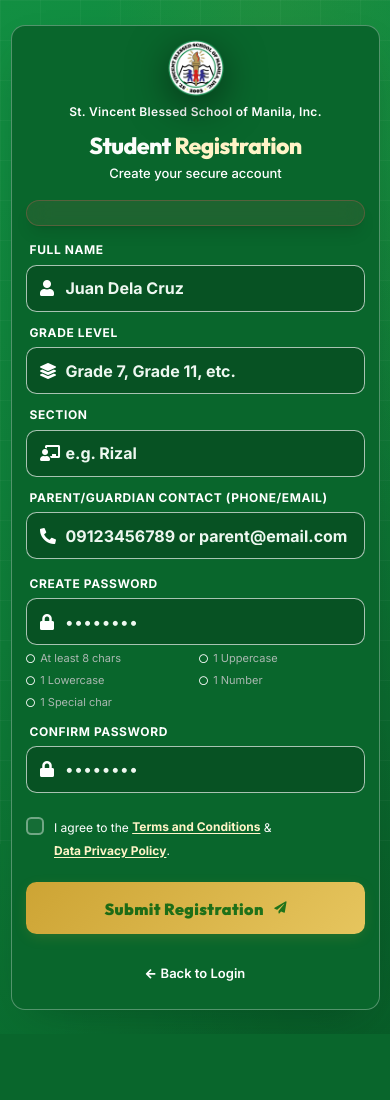
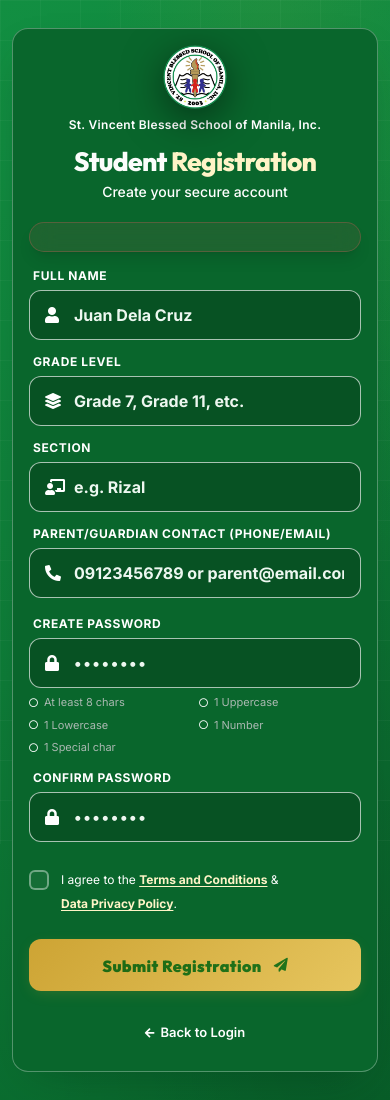
Before and after one commit to CrayCray3000/StudentShield-SoftwareEngineering, a CodeIgniter 4 app: the page made by web-app-ci4/app/Views/register.php in a window 390 px wide. Before the commit the page ends 1034 px from the top, so only its background shows below. Run offline with PHP 8.4 and a stand-in for CodeIgniter, Linux system fonts and the light colour scheme; the template is opened without the code that fills it, so the values that code supplies are empty; some libraries are stand-ins or nearby versions.

Commit message:
UI: improve mobile typography scaling across student and staff views

```diff
--- a/web-app-ci4/app/Views/admin_login.php
+++ b/web-app-ci4/app/Views/admin_login.php
@@ -53,7 +53,7 @@
     <style>
         @media (max-width: 1440px) { html { font-size: 15px; } }
         @media (max-width: 1280px) { html { font-size: 14px; } }
-        /* Disable aggressive scaling below 1024 to respect touch breakpoints */
+        @media (max-width: 768px) { html { font-size: 16px; } } /* Reset for mobile */
 
         body { font-family: 'Inter', sans-serif; background-color: #096328; overflow-x: hidden; }
         h1, h2, h3, .font-heading { font-family: 'Outfit', sans-serif; }
--- a/web-app-ci4/app/Views/admin_pending_registrations.php
+++ b/web-app-ci4/app/Views/admin_pending_registrations.php
@@ -30,6 +30,7 @@
     <style>
         @media (max-width: 1440px) { html { font-size: 15px; } }
         @media (max-width: 1280px) { html { font-size: 14px; } }
+        @media (max-width: 768px) { html { font-size: 16px; } } /* Reset for mobile */
         body { background-color: #f8faf6; font-family: 'Inter', sans-serif; }
         h1, h2, h3, h4 { font-family: 'Outfit', sans-serif; }
         .glass-header {
--- a/web-app-ci4/app/Views/login.php
+++ b/web-app-ci4/app/Views/login.php
@@ -54,7 +54,7 @@
         /* Responsive scaling */
         @media (max-width: 1440px) { html { font-size: 15px; } }
         @media (max-width: 1280px) { html { font-size: 14px; } }
-        /* Disable automatic shrinking below 1024 to rely natively on tailwind mobile classes instead for pixel-perfect touch control */
+        @media (max-width: 768px) { html { font-size: 16px; } } /* Reset for mobile */
 
         body { font-family: 'Inter', sans-serif; background-color: #0F8A3A; overflow-x: hidden; }
         h1, h2, h3, .font-heading { font-family: 'Outfit', sans-serif; }
--- a/web-app-ci4/app/Views/register.php
+++ b/web-app-ci4/app/Views/register.php
@@ -54,6 +54,7 @@
         /* Responsive scaling */
         @media (max-width: 1440px) { html { font-size: 15px; } }
         @media (max-width: 1280px) { html { font-size: 14px; } }
+        @media (max-width: 768px) { html { font-size: 16px; } } /* Reset for mobile */
 
         body { font-family: 'Inter', sans-serif; background-color: #0F8A3A; overflow-x: hidden; }
         h1, h2, h3, .font-heading { font-family: 'Outfit', sans-serif; }
@@ -173,11 +174,11 @@
             <div class="text-center mb-5 sm:mb-8">
                 <div class="flex flex-col items-center justify-center mb-3 sm:mb-4">
                     <img src="<?= base_url('images/logo.png?v=6') ?>" alt="SVBSM Logo" class="w-16 h-16 sm:w-24 sm:h-24 object-contain mx-auto mb-2 drop-shadow-[0_10px_20px_rgba(0,0,0,0.5)]">
-                    <p class="text-white/90 font-semibold text-[12px] sm:text-[14px] tracking-wide">St. Vincent Blessed School of Manila, Inc.</p>
+                    <p class="text-white/90 font-semibold text-xs sm:text-sm tracking-wide">St. Vincent Blessed School of Manila, Inc.</p>
                 </div>
 
                 <h1 class="text-[1.65em] sm:text-[2rem] font-heading font-extrabold tracking-tight text-white mb-1 leading-tight">Student <span class="text-gold">Registration</span></h1>
-                <p class="text-white/70 font-medium text-[13px] sm:text-[15px]">Create your secure account</p>
+                <p class="text-white/70 font-medium text-sm sm:text-base">Create your secure account</p>
             </div>
 
             <!-- Error/Success Flash -->
@@ -202,7 +203,7 @@
                 <?= csrf_field() ?>
 
                 <div class="space-y-1.5">
-                    <label for="name" class="block text-[12px] sm:text-[13px] font-bold text-white/80 ml-1 uppercase tracking-wider">Full Name</label>
+                    <label for="name" class="block text-xs sm:text-sm font-bold text-white/80 ml-1 uppercase tracking-wider">Full Name</label>
                     <div class="relative group/input">
                         <div class="absolute inset-y-0 left-0 pl-4 flex items-center pointer-events-none">
                             <i class="fas fa-user text-white/40 group-focus-within/input:text-gold transition-colors text-[16px]"></i>
@@ -215,7 +216,7 @@
 
                 <div class="grid grid-cols-1 md:grid-cols-2 gap-3.5 sm:gap-4">
                     <div class="space-y-1.5">
-                        <label for="grade_level" class="block text-[12px] sm:text-[13px] font-bold text-white/80 ml-1 uppercase tracking-wider">Grade Level</label>
+                        <label for="grade_level" class="block text-xs sm:text-sm font-bold text-white/80 ml-1 uppercase tracking-wider">Grade Level</label>
                         <div class="relative group/input">
                             <div class="absolute inset-y-0 left-0 pl-4 flex items-center pointer-events-none">
                                 <i class="fas fa-layer-group text-white/40 group-focus-within/input:text-gold transition-colors text-[16px]"></i>
@@ -227,7 +228,7 @@
                     </div>
 
                     <div class="space-y-1.5">
-                        <label for="section" class="block text-[12px] sm:text-[13px] font-bold text-white/80 ml-1 uppercase tracking-wider">Section</label>
+                        <label for="section" class="block text-xs sm:text-sm font-bold text-white/80 ml-1 uppercase tracking-wider">Section</label>
                         <div class="relative group/input">
                             <div class="absolute inset-y-0 left-0 pl-4 flex items-center pointer-events-none">
                                 <i class="fas fa-chalkboard-teacher text-white/40 group-focus-within/input:text-gold transition-colors text-[16px]"></i>
@@ -240,7 +241,7 @@
                 </div>
 
                 <div class="space-y-1.5">
-                    <label for="parent_contact" class="block text-[12px] sm:text-[13px] font-bold text-white/80 ml-1 uppercase tracking-wider">Parent/Guardian Contact (Phone/Email)</label>
+                    <label for="parent_contact" class="block text-xs sm:text-sm font-bold text-white/80 ml-1 uppercase tracking-wider">Parent/Guardian Contact (Phone/Email)</label>
                     <div class="relative group/input">
                         <div class="absolute inset-y-0 left-0 pl-4 flex items-center pointer-events-none">
                             <i class="fas fa-phone-alt text-white/40 group-focus-within/input:text-gold transition-colors text-[16px]"></i>
@@ -253,7 +254,7 @@
 
                 <div class="grid grid-cols-1 md:grid-cols-2 gap-3.5 sm:gap-4 pt-1 sm:pt-2">
                     <div class="space-y-1.5">
-                        <label for="password" class="block text-[12px] sm:text-[13px] font-bold text-white/80 ml-1 uppercase tracking-wider">Create Password</label>
+                        <label for="password" class="block text-xs sm:text-sm font-bold text-white/80 ml-1 uppercase tracking-wider">Create Password</label>
                         <div class="relative group/input">
                             <div class="absolute inset-y-0 left-0 pl-4 flex items-center pointer-events-none">
                                 <i class="fas fa-lock text-white/40 group-focus-within/input:text-gold transition-colors text-[16px]"></i>
@@ -273,7 +274,7 @@
                     </div>
 
                     <div class="space-y-1.5">
-                        <label for="password_confirm" class="block text-[12px] sm:text-[13px] font-bold text-white/80 ml-1 uppercase tracking-wider">Confirm Password</label>
+                        <label for="password_confirm" class="block text-xs sm:text-sm font-bold text-white/80 ml-1 uppercase tracking-wider">Confirm Password</label>
                         <div class="relative group/input">
                             <div class="absolute inset-y-0 left-0 pl-4 flex items-center pointer-events-none">
                                 <i class="fas fa-lock text-white/40 group-focus-within/input:text-gold transition-colors text-[16px]"></i>
@@ -294,7 +295,7 @@
                             <div class="w-5 h-5 border-2 border-white/40 rounded-md bg-white/5 peer-checked:bg-gold peer-checked:border-gold transition-all duration-300"></div>
                             <i class="fas fa-check absolute text-[11px] text-[#0A1C11] opacity-0 peer-checked:opacity-100 transition-opacity duration-300 pointer-events-none"></i>
                         </div>
-                        <span class="text-[12px] sm:text-[13px] text-white/80 leading-snug">
+                        <span class="text-xs sm:text-sm text-white/80 leading-snug">
                             I agree to the <button type="button" onclick="openTermsModal()" class="text-gold hover:text-gold-light font-bold underline underline-offset-2 transition-colors py-1">Terms and Conditions</button> & <button type="button" onclick="openTermsModal()" class="text-gold hover:text-gold-light font-bold underline underline-offset-2 transition-colors py-1">Data Privacy Policy</button>.
                         </span>
                     </label>
--- a/web-app-ci4/app/Views/report_bullying.php
+++ b/web-app-ci4/app/Views/report_bullying.php
@@ -54,7 +54,7 @@
         /* Responsive scaling */
         @media (max-width: 1440px) { html { font-size: 15px; } }
         @media (max-width: 1280px) { html { font-size: 14px; } }
-        /* Rely natively on Tailwind breakpoints below 1024 for precise touch control */
+        @media (max-width: 768px) { html { font-size: 16px; } } /* Reset for mobile */
 
         body { font-family: 'Inter', sans-serif; background-color: #0F8A3A; overflow-x: hidden; }
         .font-heading { font-family: 'Outfit', sans-serif; }
--- a/web-app-ci4/public/css/school-brand.css
+++ b/web-app-ci4/public/css/school-brand.css
@@ -75,3 +75,34 @@
 .school-case-banner [class~="text-white/80"],
 .school-profile-banner [class~="text-white/70"],
 .school-profile-banner [class~="text-white/80"] { color: #FFFFFF; }
+
+/* ── Mobile Typography & Readability Scaling (Student & Staff) ── */
+@media (max-width: 768px) {
+    html {
+        font-size: 16px !important;
+        -webkit-text-size-adjust: 100%;
+        text-size-adjust: 100%;
+    }
+
+    /* Elevate mobile stat & directory cards readability */
+    .school-staff-page .stat-card span.uppercase {
+        font-size: 0.75rem !important; /* 12px instead of 10px */
+    }
+    .school-staff-page .user-card span.uppercase {
+        font-size: 0.75rem !important; /* 12px instead of 10px */
+    }
+    .school-staff-page .user-card span.truncate {
+        font-size: 0.9375rem !important; /* 15px instead of 12px */
+    }
+
+    /* Form inputs & touch target readability floor */
+    .school-auth-page input,
+    .school-auth-page select,
+    .school-staff-page input,
+    .school-staff-page select,
+    .student-form-page input,
+    .student-form-page select,
+    .student-form-page textarea {
+        font-size: 1rem !important; /* 16px prevents iOS Safari zoom & ensures crisp readability */
+    }
+}
```
Also changed, not shown: web-app-ci4/app/Views/manage_users.php (+32 -32 lines).
